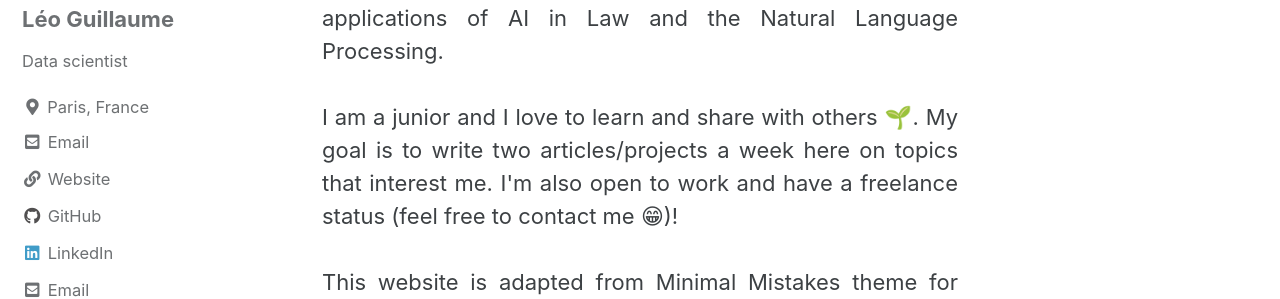
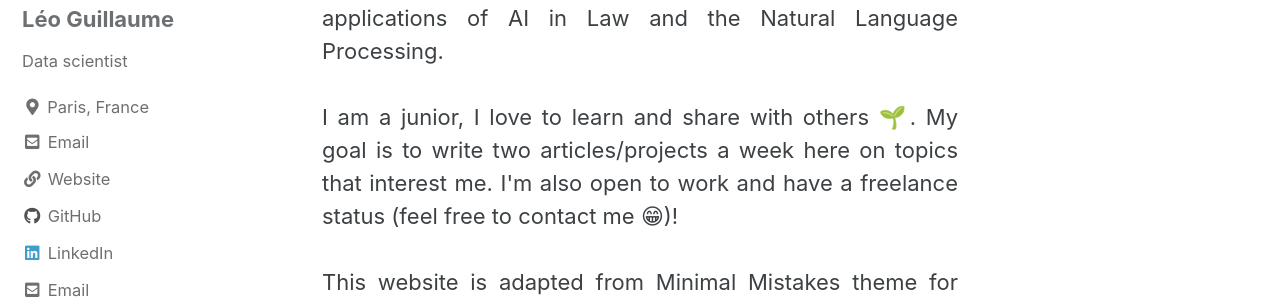
Before and after one commit to leoguillaume/leoguillaume.github.io, a Jekyll site: the page built from index.html, in a window 1280 px wide and 1090 px high. Shown: the part 225-524 px from the top of the window. Built offline with Jekyll 4.4.1, drawn with Linux system fonts in a browser that asks for light colours; cached includes are drawn as plain includes; emoji names are drawn with the system emoji font; the list of posts is cut into pages by our own code.

Commit message:
ml_index

```diff
--- a/index.html
+++ b/index.html
@@ -8,7 +8,7 @@ I've a academic background in Economics and Law, and recently in data sciences.
 I'm passionate about applications of AI in Law and the Natural Language Processing.
 <br>
 <br>
-I am a junior and I love to learn and share with others :seedling:. My goal is
+I am a junior, I love to learn and share with others :seedling:. My goal is
 to write two articles/projects a week here on topics that interest me. I'm
 also open to work and have a freelance status (feel free to contact me :grin:)!
 <br>
```
Also changed, not shown: _pages/blog_index.md (+3 -1 lines), assets/images/deep-logo.png, assets/images/ml-logo.png.
